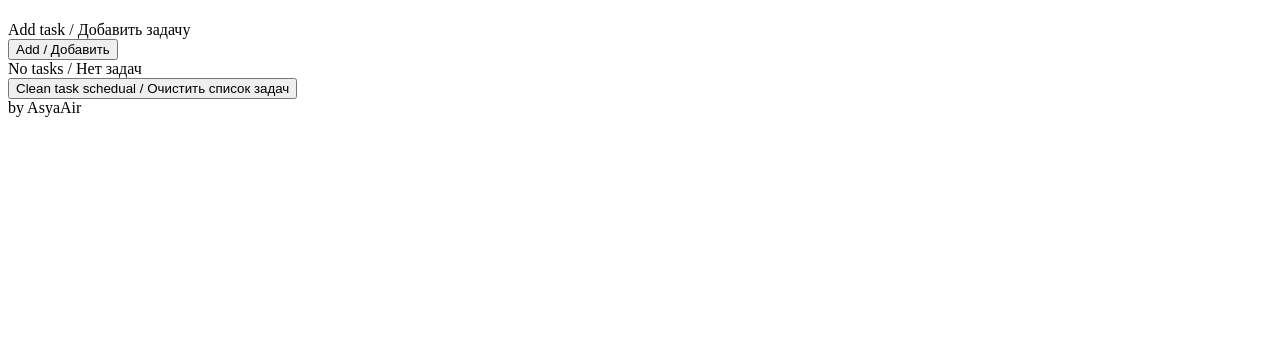
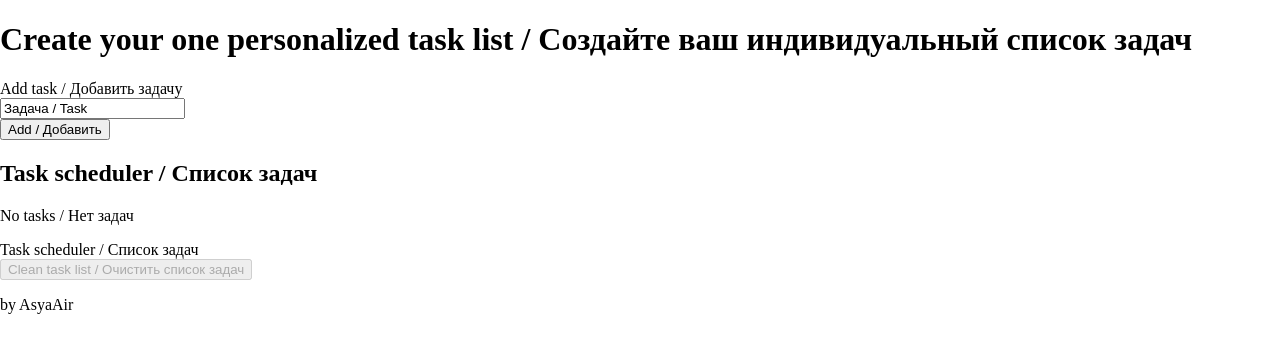
Before and after one commit to AsyaAir/TaskScheduler, a plain HTML site: page index.html in a window 1280 px wide. Drawn offline with Linux system fonts and the light colour scheme.

Commit message:
first commit

```diff
--- a/index.html
+++ b/index.html
@@ -4,38 +4,47 @@
     <meta charset="UTF-8">
     <meta name="viewport" content="width=device-width, initial-scale=1.0">
     <title>TaskScheduler</title>
-    <link rel="stylesheet" href="">
+    <link rel="stylesheet" href="./index.css">
 </head>
 <body>
     <header>
-        <h1></h1>
+        <h1>Create your one personalized task list / Создайте ваш индивидуальный список задач</h1>
     </header>
     <main>
-        <div>
-            <form action="">
-                <div>
-                    <label for="task">Add task / Добавить задачу
-                        <span id = "taskError"></span>
+        <div class="taskAdding">
+            <form class="taskAdding__form" id="taskForm">
+                <div class="taskAdding__form_input">
+                    <label for="task">Add task / Добавить задачу <br>
+                        <span id="taskError"></span>
+                        <input type="text" id = "task" name="task" value = "Задача / Task" />
                     </label>
                 </div>
-                <div>
-                    <button id = "add">Add / Добавить</button>
+                <div class="taskAdding__form_button">
+                    <button id="add" type="submit">Add / Добавить</button>
                 </div>
             </form>
         </div>
-        <div id = "noTasks">
-            <article>No tasks / Нет задач</article>
+        <div class="taskList">
+            <h2>Task scheduler / Список задач</h2>
+            <div class="taskList__empty" id="noTasksMessage">
+                <p>No tasks / Нет задач</p>
+            </div>
+            <div class="taskList__filled">
+                <ul class="taskList__filled_list" id="taskList">
+                </ul>
+                <div class="taskList__list_filled">
+                    <label for="tasks">Task scheduler / Список задач <br>
+
+                    </label>
+                </div>
+            </div>
+            <div class="taskList__button">
+                <button id="clean" disabled>Clean task list / Очистить список задач</button>
+            </div>
         </div>
-        <div>
-
-        </div>
-        <div>
-            <button >Clean task schedual / Очистить список задач</button>
-        </div>
-
     </main>
     <footer>
-        <article>by AsyaAir</article>
+        <p>by AsyaAir</p>
     </footer>
     <script src="./index.js"></script>
 </body>
```
Also changed, not shown: index.js (+50 -0 lines).
